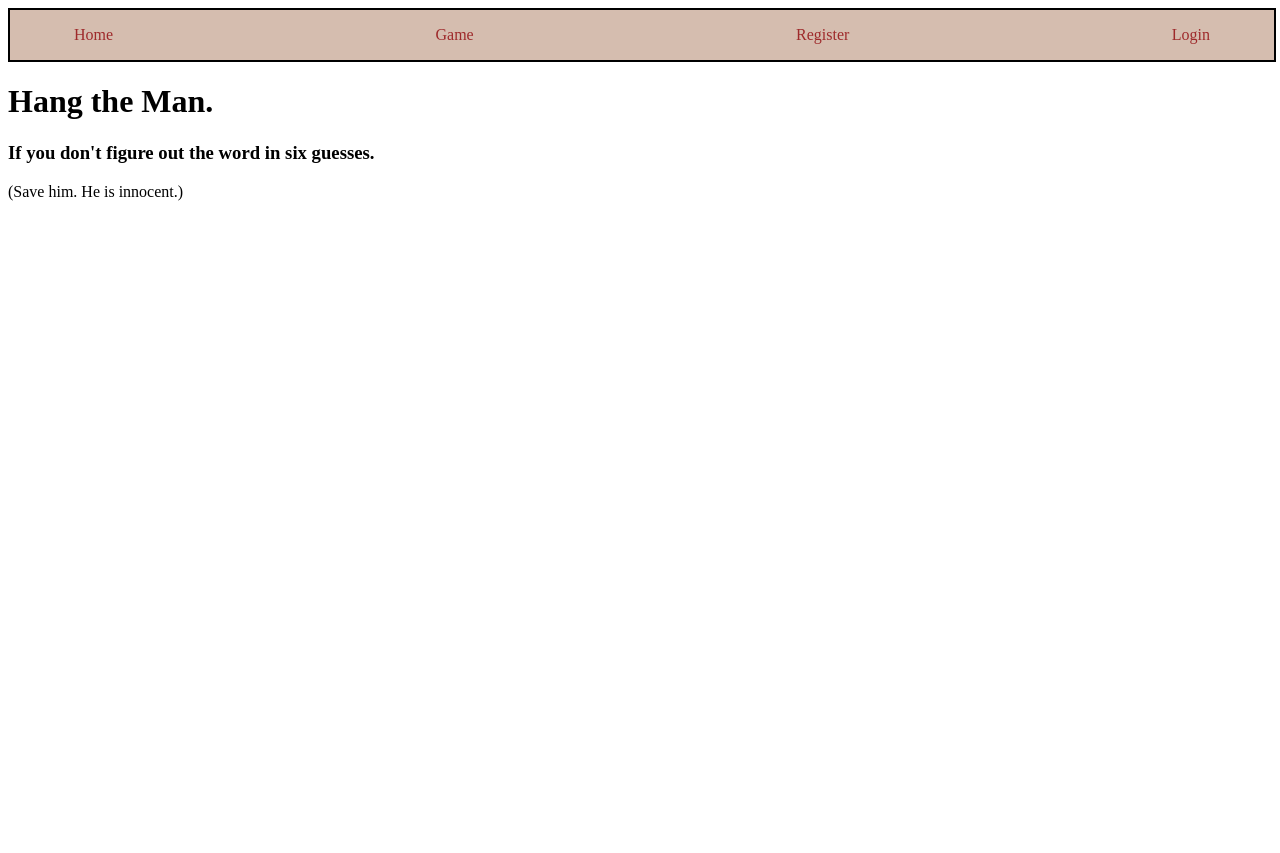
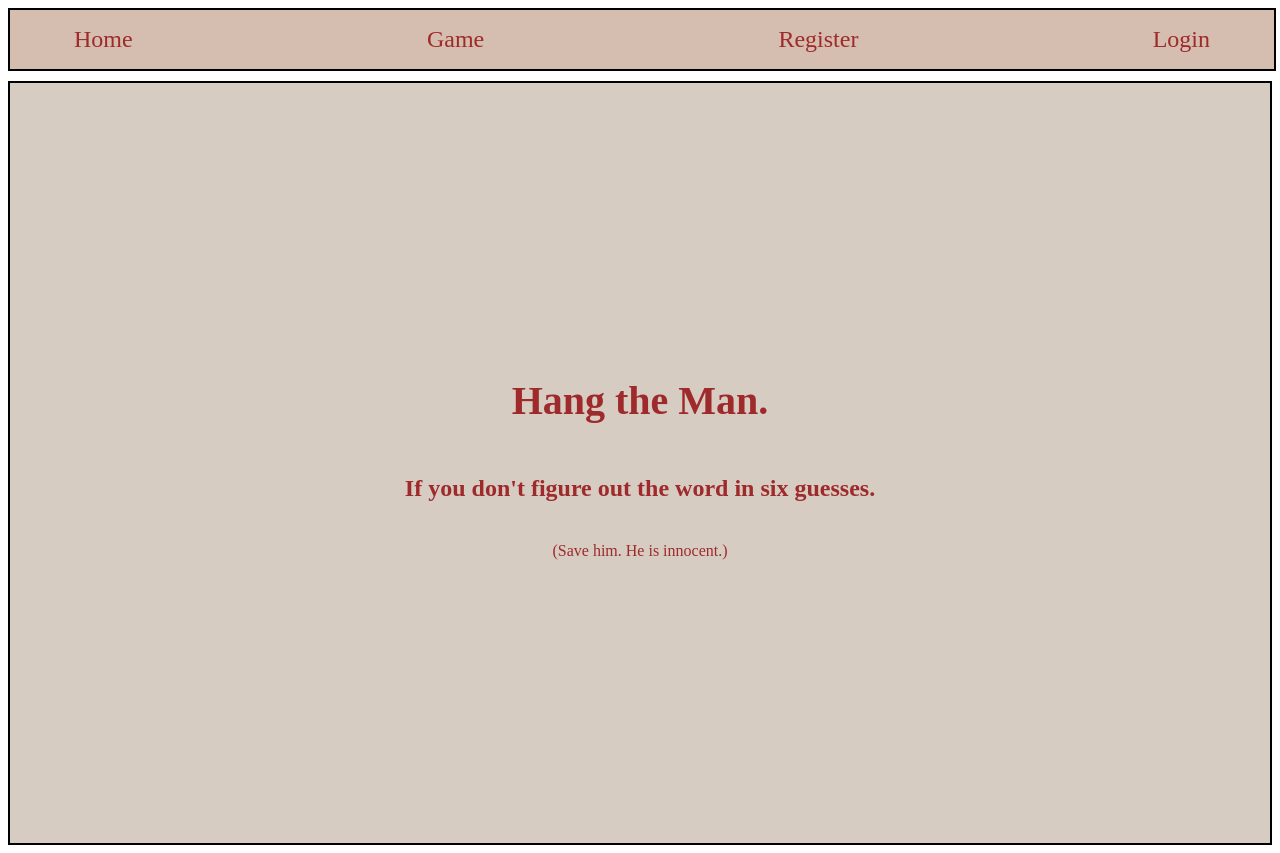
Before and after one commit to miso-tired/hangman-game, a React (Vite) app: page / in a window 1280 px wide. Before the commit the page ends 800 px from the top, so only its background shows below. Built offline with nearby package versions, Linux system fonts and the light colour scheme; no server answers; the HTML template or start-up script is replaced by a standard one.

Commit message:
Styling and Password Protection: Styled landing page and wins/losses should display after user completes one game. Adjusted /register route to not display user passwords in the console after registering a new account.

```diff
--- a/src/Home.tsx
+++ b/src/Home.tsx
@@ -1,6 +1,7 @@
 // Imports
 import React, { useEffect, useState } from 'react';
 import Def from './Default';
+import '../src/styles/home.css'
 
 const Home: React.FC = () => {
 
@@ -22,9 +23,11 @@ const Home: React.FC = () => {
 
     return (
         <Def>
-            <h1>Hang the Man.</h1>
-            <h3>If you don't figure out the word in six guesses.</h3>
-            <p>(Save him. He is innocent.)</p>
+            <div className="landing-container">
+                <h1>Hang the Man.</h1>
+                <h3>If you don't figure out the word in six guesses.</h3>
+                <p>(Save him. He is innocent.)</p>
+            </div>
         </Def>
     );
 };
--- a/src/pages/Game.tsx
+++ b/src/pages/Game.tsx
@@ -5,65 +5,69 @@ import '../styles/game.css'
 import { GallowsAndFigure } from "../components/GallowsAndFigure";
 import { Word } from "../components/Word";
 import { Keys } from "../components/Keys";
+import { Link } from "react-router-dom";
 
 export function Game () {
     // list words from list.json
   const words = wordList.words;
-
-  // make array
-  const [guessWord] = useState(() => {
-    // randomize word picked from word array
-    return words[Math.floor(Math.random() * words.length)];
-  });
-
-  // for letters that have been used
+  const [guessWord, setGuessWord] = useState(() => words[Math.floor(Math.random() * words.length)]);
   const [usedLetters, setUsedLetters] = useState<string[]>([]);
 
-  const wrongLetters = usedLetters.filter(letter => !guessWord.includes(letter))
+  // Keep track of wins and losses
+  const [wins, setWins] = useState(0);
+  const [losses, setLosses] = useState(0);
 
-  const intro = "What word is it?"
-  const loss = wrongLetters.length >= 6
-  const win = guessWord.split("").every(letter => usedLetters.includes(letter))
+
+  // Used letters
+  const wrongLetters = usedLetters.filter(letter => !guessWord.includes(letter));
+  const intro = "What word is it?";
+  const isLoss = wrongLetters.length >= 6;
+  const isWin = guessWord.split("").every(letter => usedLetters.includes(letter));
 
   const addUsedLetter = useCallback((letter: string) => {
-    if (usedLetters.includes(letter) || win || loss) return
-
-    setUsedLetters(currentLetters => [...currentLetters, letter])
-  }, [usedLetters, win, loss])
+    if (usedLetters.includes(letter) || isWin || isLoss) return;
+    setUsedLetters(currentLetters => [...currentLetters, letter]);
+  }, [usedLetters, isWin, isLoss]);
 
   useEffect(() => {
     const handler = (e: KeyboardEvent) => {
-      const key = e.key
+      const key = e.key.toLowerCase();
+      if (!key.match(/^[a-z]$/)) return;
+      e.preventDefault();
+      addUsedLetter(key);
+    };
 
-      if (!key.match(/^[a-z]$/)) return
+    document.addEventListener("keypress", handler);
+    return () => {
+      document.removeEventListener("keypress", handler);
+    };
+  }, [usedLetters]);
 
-      e.preventDefault()
-      addUsedLetter(key)
+  useEffect(() => {
+    if (isWin) {
+      setWins(prevWins => prevWins + 1);
+    } else if (isLoss) {
+      setLosses(prevLosses => prevLosses + 1);
     }
-    document.addEventListener("keypress", handler)
+  }, [isWin, isLoss]);
 
-    return () => {
-      document.removeEventListener("keypress", handler)
-    }
-  }, [usedLetters])
+  const resetGame = () => {
+    setUsedLetters([]);
+    const newWord = words[Math.floor(Math.random() * words.length)];
+    setGuessWord(newWord); // Correctly use setGuessWord to update guessWord state
+  };
 
   return (
     <div className="gamebox">
       <div className="status">
-        {!win && !loss && intro}
-        {win && "You Win! Refresh for a new game."}
-        {loss && "Do Better. Refresh for a new game."}
+        {!isWin && !isLoss && intro}
+        {isWin && <div>You Win! Total Wins: {wins}</div>}
+        {isLoss && <div>Do Better. Total Losses: {losses}</div>}
+        <Link className="newGame" onClick={resetGame} to={""}>New Game</Link>
       </div>
       <GallowsAndFigure guessAmount={wrongLetters.length} />
-      <Word
-      reveal={loss}
-      usedLetters={usedLetters}
-      guessWord={guessWord} />
-      <Keys
-      disabled={win || loss}
-      activeLetters={usedLetters.filter(letter => guessWord.includes(letter))}
-      inactiveLetters={usedLetters}
-      addUsedLetter={addUsedLetter} />
+      <Word reveal={isLoss} usedLetters={usedLetters} guessWord={guessWord} />
+      <Keys disabled={isWin || isLoss} activeLetters={usedLetters.filter(letter => guessWord.includes(letter))} inactiveLetters={usedLetters} addUsedLetter={addUsedLetter} />
     </div>
-  )
+  );
 }
--- a/src/styles/game.css
+++ b/src/styles/game.css
@@ -3,8 +3,8 @@
   height: 95vh;
   margin: 0 auto;
   background-color: #d6ccc2;
-  margin-top: 15px;
-  padding-top: 20px;
+  margin-top: 10px;
+  border: 2px solid black;
 }
 
 .status {
@@ -17,8 +17,9 @@
   font-size: 2em;
   border: 4px solid black;
   border-radius: 35px;
-  margin-bottom: 1em;
   background-color: #d5bdaf;
+  margin-top: 5px;
+  margin-bottom: 5px;
 }
 
 .the-gallows {
@@ -155,4 +156,12 @@
   color: white;
 }
 
+.newGame {
+  text-decoration: none;
+  color: #9e2a2b;
+}
+
+.newGame:hover {
+  color: #605F5E;
+}
 /*# sourceMappingURL=game.css.map */
--- /dev/null
+++ b/src/styles/home.css
@@ -0,0 +1,24 @@
+.landing-container {
+  display: flex;
+  flex-direction: column;
+  align-items: center;
+  justify-content: center;
+  height: 95vh;
+  background-color: #d6ccc2;
+  border: 2px solid black;
+  margin-top: 10px;
+}
+.landing-container h1 {
+  color: #9e2a2b;
+  font-size: 2.5em;
+}
+.landing-container h3 {
+  color: #9e2a2b;
+  font-size: 1.5em;
+}
+.landing-container p {
+  color: #9e2a2b;
+  font-size: 1em;
+}
+
+/*# sourceMappingURL=home.css.map */
--- /dev/null
+++ b/src/styles/home.scss
@@ -0,0 +1,25 @@
+.landing-container {
+    display: flex;
+    flex-direction: column;
+    align-items: center;
+    justify-content: center;
+    height: 95vh;
+    background-color: #d6ccc2;
+    border: 2px solid black;
+    margin-top: 10px;
+
+    h1 {
+        color: #9e2a2b;
+        font-size: 2.5em;
+    }
+
+    h3 {
+        color: #9e2a2b;
+        font-size: 1.5em;
+    }
+
+    p {
+        color: #9e2a2b;
+        font-size: 1em;
+    }
+}
--- a/src/styles/navbar.css
+++ b/src/styles/navbar.css
@@ -14,6 +14,7 @@ ul {
 li a {
   text-decoration: none;
   color: #9e2a2b;
+  font-size: 1.5em;
 }
 
 li a:hover {
```
Also changed, not shown: src/App.tsx (+2 -5 lines), 2 other files (tests, documents, lock files or other folders).
